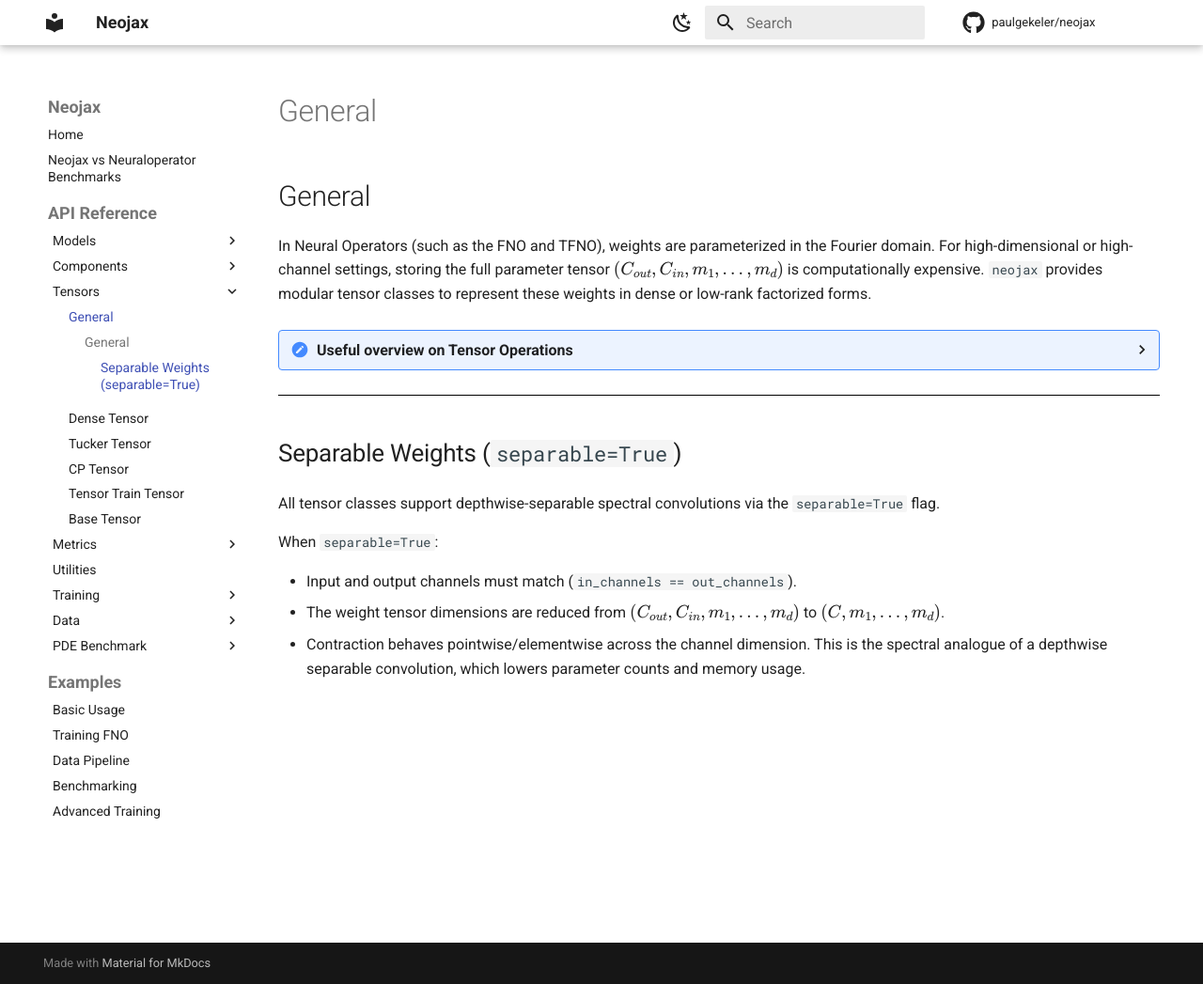
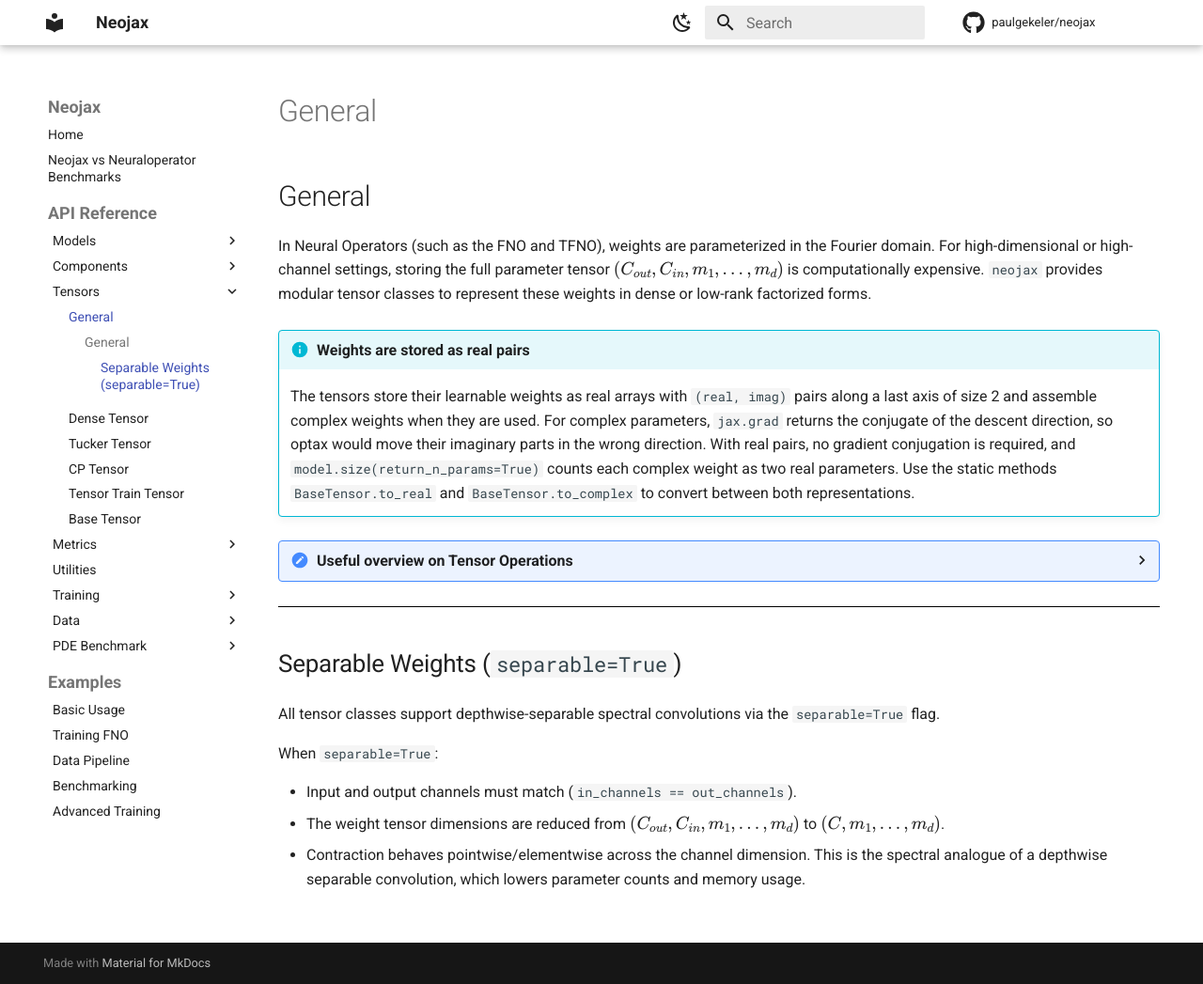
Before and after one commit to paulgekeler/neojax, an MkDocs documentation site: the page built from docs/api/tensors/general.md, in a window 1280 px wide and 1047 px high. Shown: the whole window at 94% size. Built offline with MkDocs 1.6.1 and Material for MkDocs 9.7.7, drawn with Linux system fonts in a browser that asks for light colours; formulas are drawn with MathJax 3; comment, search, counter and statistics services are not loaded.

Commit message:
docs(tensors): Add note on stored real weights

```diff
--- a/docs/api/tensors/general.md
+++ b/docs/api/tensors/general.md
@@ -1,6 +1,10 @@
 ## General
 
 In Neural Operators (such as the FNO and TFNO), weights are parameterized in the Fourier domain. For high-dimensional or high-channel settings, storing the full parameter tensor $(C_{out}, C_{in}, m_1, \dots, m_d)$ is computationally expensive. `neojax` provides modular tensor classes to represent these weights in dense or low-rank factorized forms.
+
+!!! info "Weights are stored as real pairs"
+    The tensors store their learnable weights as real arrays with `(real, imag)` pairs along a last axis of size 2 and assemble complex weights when they are used. For complex parameters, `jax.grad` returns the conjugate of the descent direction, so optax would move their imaginary parts in the wrong direction. With real pairs, no gradient conjugation is required, and `model.size(return_n_params=True)` counts each complex weight as two real parameters. Use the static methods `BaseTensor.to_real` and `BaseTensor.to_complex` to convert between both representations.
+
 
 ??? cite "Useful overview on Tensor Operations"
 
```
